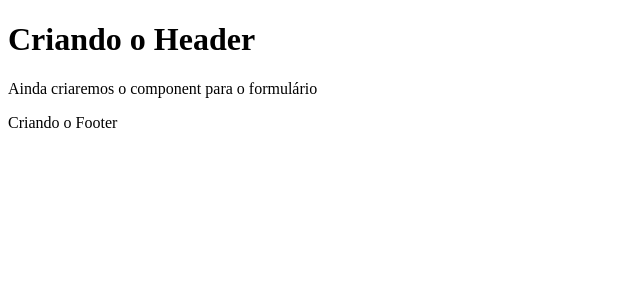
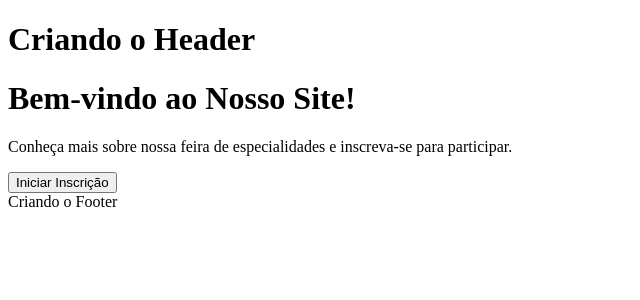
Before and after one commit to noelmagondim/oficina-de-especialidades, a React (Vite) app: page / in a window 1280 px wide. Shown: the top 300 px of the page, without its empty margins (0-640 px from the left). Built offline with nearby package versions, Linux system fonts and the light colour scheme.

Commit message:
Criando a página de boas-vindas

```diff
--- a/package.json
+++ b/package.json
@@ -11,7 +11,8 @@
   },
   "dependencies": {
     "react": "^18.3.1",
-    "react-dom": "^18.3.1"
+    "react-dom": "^18.3.1",
+    "react-router-dom": "^6.28.2"
   },
   "devDependencies": {
     "@eslint/js": "^9.17.0",
--- a/src/App.tsx
+++ b/src/App.tsx
@@ -1,16 +1,28 @@
+import React from 'react';
 import Header from "./components/header";
 import Footer from "./components/footer";
+import { BrowserRouter as Router, Routes, Route } from 'react-router-dom';
+import HomePage from './pages/HomePage';
 
-function App() {
+const App: React.FC = () => {
   return (
-    <>
-      <div>
+    <Router>
+      <div className="flex flex-col min-h-screen">
+        {/* Header */}
         <Header />
-        <p>Ainda criaremos o component para o formulário</p>
+
+        {/* Main Content */}
+        <main className="flex-grow">
+          <Routes>
+            <Route path="/" element={<HomePage />} />
+          </Routes>
+        </main>
+
+        {/* Footer */}
         <Footer />
       </div>
-    </>
-  )
-}
+    </Router>
+  );
+};
 
 export default App
--- /dev/null
+++ b/src/pages/HomePage.tsx
@@ -0,0 +1,20 @@
+import { useNavigate } from "react-router-dom";
+
+const HomePage: React.FC = () => {
+  const navigate = useNavigate();
+
+  return (
+    <div className="flex flex-col items-center justify-center h-screen bg-gray-100 text-center">
+    <h1 className="text-4xl font-bold mb-4">Bem-vindo ao Nosso Site!</h1>
+    <p className="text-lg mb-6">Conheça mais sobre nossa feira de especialidades e inscreva-se para participar.</p>
+    <button
+      onClick={() => navigate('/registration')}
+      className="px-6 py-3 bg-blue-600 text-white rounded-lg shadow-md hover:bg-blue-700"
+    >
+      Iniciar Inscrição
+    </button>
+  </div>
+  );
+};
+
+export default HomePage;
```
Also changed, not shown: 1 other file (tests, documents, lock files or other folders).
